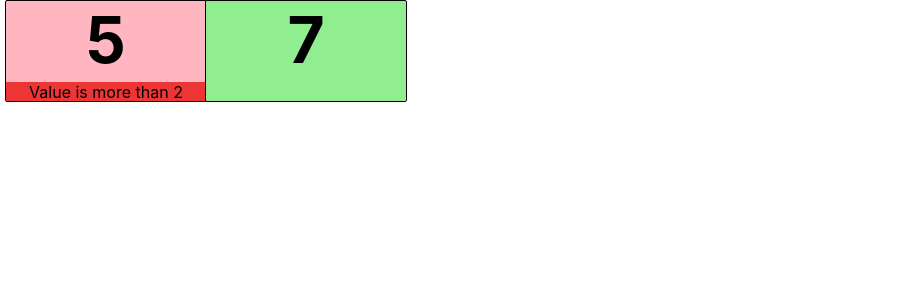
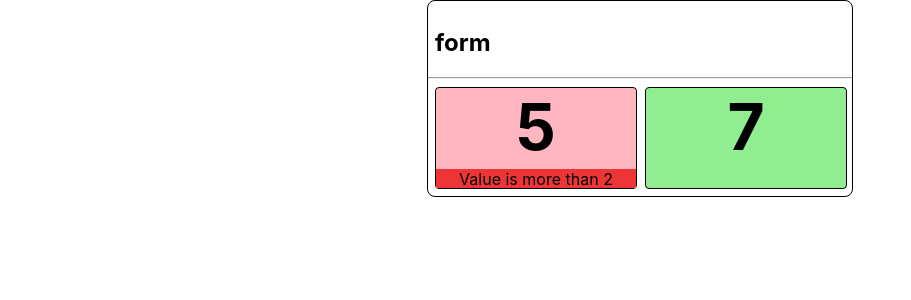
Before and after one commit to AKAlexsey/second_exercise, a React (Create React App) app: page / in a window 1280 px wide. Shown: the top 300 px of the page, without its empty margins (0-911 px from the left). Built offline with nearby package versions, Linux system fonts and the light colour scheme.

Commit message:
add_global_context started to add global context, some CSS fixes

```diff
--- a/src/App.js
+++ b/src/App.js
@@ -4,9 +4,15 @@ import React from 'react';
 
 function App() {
   return (
-    <div className="twin_components">
-      <MetricAlarmIndicator id={1} value={5} sign={MORE_SIGN} limitValue={2} />
-      <MetricAlarmIndicator id={1} value={7} sign={LESS_SIGN} limitValue={5} />
+    <div className='twin_components'>
+      <h2>
+        form
+      </h2>
+      <hr className='form_separator' />
+      <div className='indicators_container'>
+        <MetricAlarmIndicator id={1} value={5} sign={MORE_SIGN} limitValue={2} />
+        <MetricAlarmIndicator id={1} value={7} sign={LESS_SIGN} limitValue={5} />
+      </div>
     </div>
   );
 }
--- /dev/null
+++ b/src/context.js
@@ -0,0 +1,30 @@
+import React, { useState, useContext } from 'react';
+import { makeMetricAlarmIndicatorState } from './metricAlarmContext';
+import { addIndicator, makeTwinComponentsState, newIndicatorId } from './twinComponentsContext';
+
+const AppContext = React.createContext();
+
+const AppProvider = ({ children }) => {
+    const [globalState, setGlobalState] = useState(makeTwinComponentsState());
+
+    const addIndicatorWithParams = (params) => {
+        const id = newIndicatorId(globalState);
+        const newIndicator = makeMetricAlarmIndicatorState({ ...params, id });
+
+        setGlobalState(addIndicator(globalState, newIndicator));
+    }
+
+    return (
+        <AppContext.Provider value={{
+            addIndicatorWithParams
+        }}>
+            { children }
+        </AppContext.Provider>
+    );
+}
+
+const useGlobalContext = () => {
+    return useContext(AppContext);
+}
+
+export { AppContext, AppProvider, useGlobalContext }
--- a/src/index.css
+++ b/src/index.css
@@ -11,13 +11,33 @@ body {
   --alarm-height: 19px;
   --indicator-width: 200px;
   --indicator-height: 100px;
+  --main-container-padding: 7px;
+  --grid-elements-gap: 10px;
+  --indicator-border-radius: 4px;
 }
 
 .twin_components {
-  width: calc(var(--indicator-width) * 2);
+  margin-left: auto;
+  margin-right: auto;
+  width: fit-content;
+  border: 1px solid black;
+  border-radius: calc(2 * var(--indicator-border-radius));
+  padding: var(--main-container-padding);
+}
+
+
+.indicators_container {
+  width: fit-content;
   display: grid;
   justify-content: space-between;
   grid-template-columns: var(--indicator-width) var(--indicator-width);
+  column-gap: var(--grid-elements-gap);
+  row-gap: var(--grid-elements-gap);
+}
+
+hr.form_separator {
+  margin-left: calc(-2 * var(--indicator-border-radius) + 1px);
+  margin-right: calc(-2 * var(--indicator-border-radius) + 1px);
 }
 
 .metric_alarm_indicator {
@@ -25,11 +45,9 @@ body {
   height: var(--indicator-height);
   background-color: lightgreen;
   text-align: center;
-  margin-left: 5px;
-  margin-right: 5px;
   flex: 1;
   border: 1px black solid;
-  border-radius: 2px;
+  border-radius: var(--indicator-border-radius);
   position: relative;
   padding-bottom: var(--alarm-size);
   display: flex;
--- a/src/index.js
+++ b/src/index.js
@@ -3,11 +3,14 @@ import ReactDOM from 'react-dom/client';
 import './index.css';
 import App from './App';
 import reportWebVitals from './reportWebVitals';
+import { AppProvider } from './context';
 
 const root = ReactDOM.createRoot(document.getElementById('root'));
 root.render(
   <React.StrictMode>
-    <App />
+    <AppProvider>
+      <App />
+    </AppProvider>
   </React.StrictMode>
 );
 
--- /dev/null
+++ b/src/twinComponentsContext.js
@@ -0,0 +1,22 @@
+const makeTwinComponentsState = () => {
+    const indicatorsList = [];
+    const currentMaxId = 0;
+
+    return { indicatorsList, currentMaxId };
+}
+
+const addIndicator = (state, newIndicator) => {
+    const { id } = newIndicator;
+    const { indicatorsList } = state ;
+
+    return { ...state, currentMaxId: id, indicatorsList: indicatorsList.concat(newIndicator) };
+}
+
+const newIndicatorId = (state) => {
+    const { currentMaxId } = state ;
+
+    return currentMaxId + 1;
+}
+
+
+export { addIndicator, makeTwinComponentsState, newIndicatorId }
```
